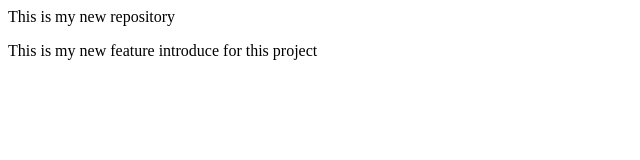
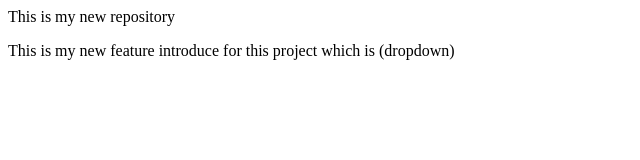
Before and after one commit to Pritesh-Gaykar/localRepo, a plain HTML site: page index.html in a window 1280 px wide. Shown: the whole page, without its empty margins (0-640 px from the left). Drawn offline with Linux system fonts and the light colour scheme.

```diff
--- a/index.html
+++ b/index.html
@@ -1,2 +1,2 @@
 <p>This is my new repository</p>
-<p>This is my new feature introduce for this project</p>
+<p>This is my new feature introduce for this project which is (dropdown)</p>
```
Also changed, not shown: 1 other file.
